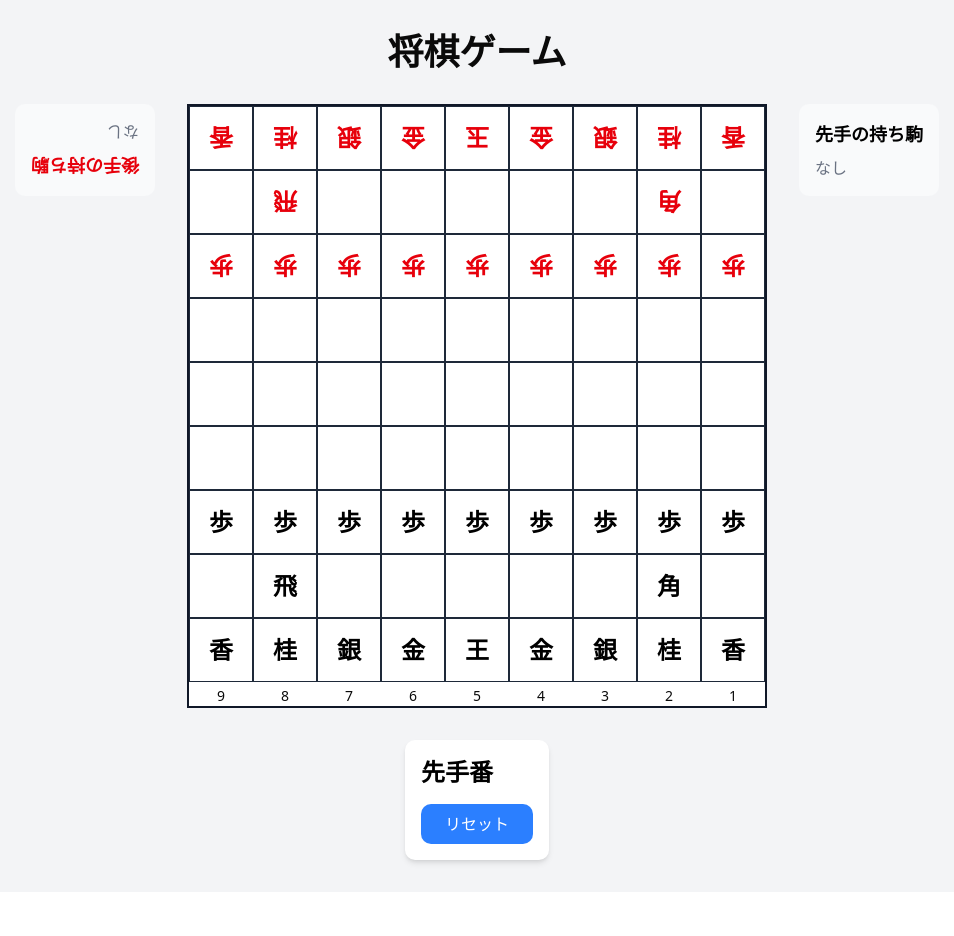
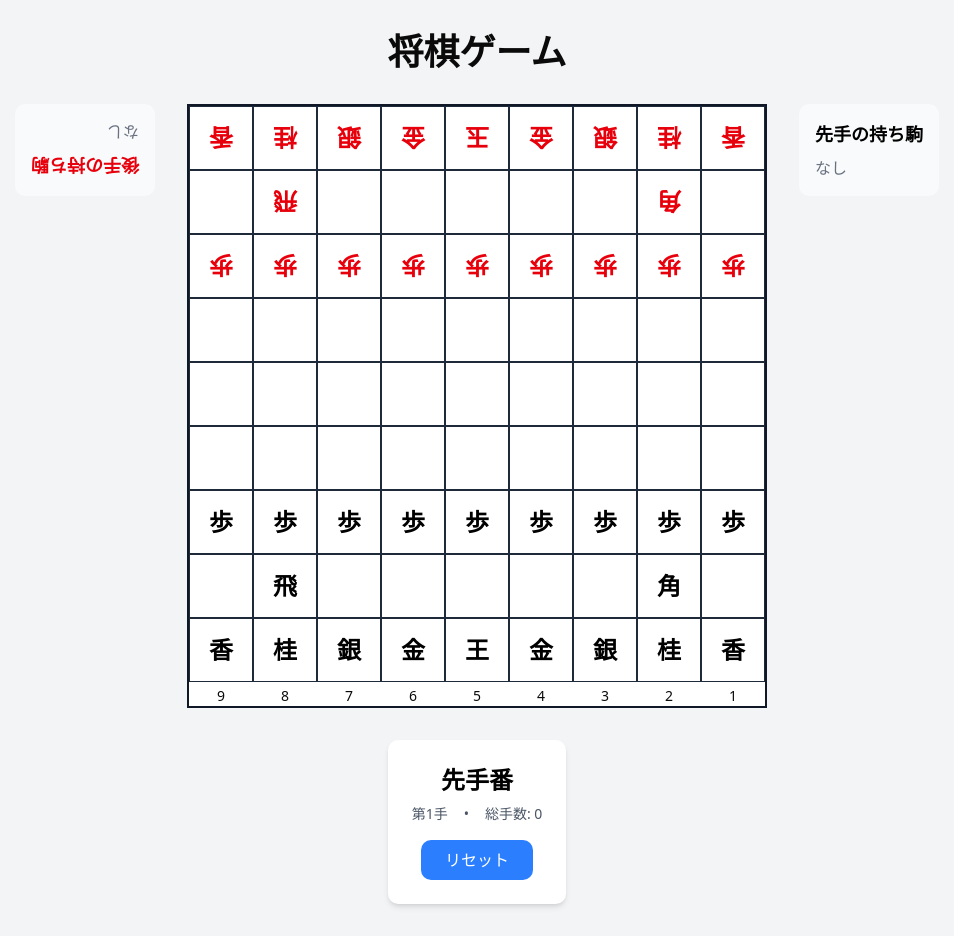
Before and after one commit to SH11235/rshogi, a React (Vite) app in the folder packages/web/: page / in a window 1280 px wide. Shown: the whole page, without its empty margins (163-1117 px from the left). Before the commit the page ends 892 px from the top, so only its background shows below. Built offline with nearby package versions, Linux system fonts and the light colour scheme.

Commit message:
feat: タスク管理セクションを追加し、ゲーム情報コンポーネントに移動履歴を表示

```diff
--- a/packages/web/src/App.tsx
+++ b/packages/web/src/App.tsx
@@ -12,6 +12,7 @@ function App() {
         selectedSquare,
         validMoves,
         gameStatus,
+        moveHistory,
         selectSquare,
         resetGame,
     } = useGameStore();
@@ -48,6 +49,7 @@ function App() {
                     <GameInfo
                         currentPlayer={currentPlayer}
                         gameStatus={gameStatus}
+                        moveHistory={moveHistory}
                         onReset={resetGame}
                     />
                 </div>
--- a/packages/web/src/components/Board.tsx
+++ b/packages/web/src/components/Board.tsx
@@ -25,14 +25,25 @@ export function Board({ board, selectedSquare, validMoves, onSquareClick }: Boar
                 type="button"
                 key={squareKey}
                 className={cn(
-                    "w-16 h-16 border border-gray-800 flex items-center justify-center cursor-pointer transition-all",
+                    "w-16 h-16 border border-gray-800 flex items-center justify-center cursor-pointer transition-all duration-200",
                     "hover:bg-gray-100 focus:outline-none focus:ring-2 focus:ring-blue-500",
-                    isSelected && "bg-blue-200 hover:bg-blue-300",
-                    isValidMove && "bg-green-100 hover:bg-green-200",
+                    // 選択中の駒のハイライト
+                    isSelected && "bg-blue-200 hover:bg-blue-300 ring-2 ring-blue-400",
+                    // 有効な移動先のハイライト
+                    isValidMove &&
+                        !isSelected &&
+                        "bg-green-100 hover:bg-green-200 ring-1 ring-green-300",
+                    // 駒がある場合のホバー効果
+                    piece && !isSelected && !isValidMove && "hover:bg-yellow-50",
                 )}
                 onClick={() => onSquareClick(square)}
+                aria-label={`Square ${row}-${col}${piece ? ` with ${piece.type} piece` : ""}`}
             >
                 {piece && <Piece piece={piece} />}
+                {/* 有効な移動先にドットを表示 */}
+                {isValidMove && !piece && (
+                    <div className="w-3 h-3 bg-green-500 rounded-full opacity-60" />
+                )}
             </button>
         );
     };
--- a/packages/web/src/components/GameInfo.tsx
+++ b/packages/web/src/components/GameInfo.tsx
@@ -1,53 +1,109 @@
 import { cn } from "@/lib/utils";
-import type { GameStatus, Player } from "shogi-core";
+import type { GameStatus, Move, Player } from "shogi-core";
 
 interface GameInfoProps {
     currentPlayer: Player;
     gameStatus: GameStatus;
+    moveHistory: Move[];
     onReset: () => void;
 }
 
-export function GameInfo({ currentPlayer, gameStatus, onReset }: GameInfoProps) {
+export function GameInfo({ currentPlayer, gameStatus, moveHistory, onReset }: GameInfoProps) {
+    const moveCount = moveHistory.length;
+    const turn = Math.floor(moveCount / 2) + 1;
+
     const getStatusMessage = () => {
         switch (gameStatus) {
             case "black_win":
                 return "先手の勝ち！";
             case "white_win":
                 return "後手の勝ち！";
+            case "checkmate":
+                return "詰み";
+            case "check":
+                return `王手！ - ${currentPlayer === "black" ? "先手番" : "後手番"}`;
             case "draw":
                 return "引き分け";
+            case "sennichite":
+                return "千日手";
+            case "perpetual_check":
+                return "連続王手の千日手";
+            case "timeout":
+                return "時間切れ";
+            case "resigned":
+                return "投了";
             default:
                 return currentPlayer === "black" ? "先手番" : "後手番";
         }
     };
 
-    const isGameOver = gameStatus !== "playing";
+    const getStatusColor = () => {
+        switch (gameStatus) {
+            case "black_win":
+            case "white_win":
+                return "text-green-600";
+            case "checkmate":
+            case "check":
+                return "text-red-600";
+            case "draw":
+            case "sennichite":
+            case "perpetual_check":
+                return "text-yellow-600";
+            case "timeout":
+            case "resigned":
+                return "text-gray-600";
+            default:
+                return currentPlayer === "black" ? "text-black" : "text-red-600";
+        }
+    };
+
+    const isGameOver = !["playing", "check"].includes(gameStatus);
 
     return (
-        <div className="p-4 bg-white rounded-lg shadow-md">
-            <div className="mb-4">
-                <h2
-                    className={cn(
-                        "text-2xl font-bold",
-                        currentPlayer === "black" ? "text-black" : "text-red-600",
-                        isGameOver && "text-gray-600",
-                    )}
-                >
+        <div className="p-6 bg-white rounded-lg shadow-md max-w-md mx-auto">
+            {/* ゲーム状態表示 */}
+            <div className="mb-4 text-center">
+                <h2 className={cn("text-2xl font-bold mb-2", getStatusColor())}>
                     {getStatusMessage()}
                 </h2>
+
+                {/* 手数表示 */}
+                <div className="flex justify-center gap-4 text-sm text-gray-600 mb-3">
+                    <span>第{turn}手</span>
+                    <span>•</span>
+                    <span>総手数: {moveCount}</span>
                 </div>
 
+                {/* 追加の状態情報 */}
+                {gameStatus === "check" && (
+                    <div className="text-red-500 text-sm font-medium bg-red-50 px-3 py-1 rounded-full">
+                        🔥 王手がかかっています
+                    </div>
+                )}
+
+                {isGameOver && (
+                    <div className="text-gray-500 text-sm bg-gray-50 px-3 py-1 rounded-full">
+                        ゲーム終了
+                    </div>
+                )}
+            </div>
+
+            {/* 操作ボタン */}
+            <div className="flex gap-2 justify-center">
                 <button
                     type="button"
                     onClick={onReset}
                     className={cn(
                         "px-6 py-2 rounded-lg font-medium transition-colors",
-                    "bg-blue-500 text-white hover:bg-blue-600",
-                    "focus:outline-none focus:ring-2 focus:ring-blue-500",
+                        isGameOver
+                            ? "bg-green-500 text-white hover:bg-green-600 focus:ring-green-500"
+                            : "bg-blue-500 text-white hover:bg-blue-600 focus:ring-blue-500",
+                        "focus:outline-none focus:ring-2 focus:ring-offset-2",
                     )}
                 >
-                {isGameOver ? "もう一度" : "リセット"}
+                    {isGameOver ? "新しいゲーム" : "リセット"}
                 </button>
+            </div>
         </div>
     );
 }
--- a/packages/web/src/components/Piece.tsx
+++ b/packages/web/src/components/Piece.tsx
@@ -12,9 +12,10 @@ export function Piece({ piece }: PieceProps) {
     return (
         <div
             className={cn(
-                "w-14 h-14 flex items-center justify-center text-2xl font-bold rounded",
+                "w-14 h-14 flex items-center justify-center text-2xl font-bold rounded transition-all duration-200",
                 piece.owner === "black" ? "text-black" : "text-red-600 rotate-180",
-                isPromoted && "bg-yellow-100",
+                isPromoted && "bg-yellow-100 border border-yellow-300",
+                "select-none pointer-events-none", // 駒自体はクリック不可、親のボタンがハンドル
             )}
         >
             {display}
--- a/packages/web/src/stores/gameStore.ts
+++ b/packages/web/src/stores/gameStore.ts
@@ -38,7 +38,13 @@ export const useGameStore = create<GameState>((set, get) => ({
     gameStatus: "playing",
 
     selectSquare: (square: Square) => {
-        const { board, currentPlayer, selectedSquare } = get();
+        const { board, currentPlayer, selectedSquare, gameStatus } = get();
+
+        // ゲーム終了時は操作不可
+        if (gameStatus !== "playing" && gameStatus !== "check") {
+            return;
+        }
+
         const squareKey = `${square.row}${square.column}` as keyof Board;
         const piece = board[squareKey];
 
@@ -50,9 +56,18 @@ export const useGameStore = create<GameState>((set, get) => ({
 
         // 自分の駒を選択
         if (piece && piece.owner === currentPlayer) {
-            const moves = generateMoves(board, square);
-            const validMoves = moves.map((m) => m.to);
-            set({ selectedSquare: square, validMoves });
+            try {
+                const moves = generateMoves(board, square);
+                const validMoves = moves.map((m) => m.to);
+                set({ selectedSquare: square, validMoves });
+                console.log(
+                    `Selected piece at ${square.row}${square.column}, valid moves:`,
+                    validMoves,
+                );
+            } catch (error) {
+                console.error("Error generating moves:", error);
+                set({ selectedSquare: null, validMoves: [] });
+            }
         }
         // 移動先を選択
         else if (selectedSquare) {
@@ -61,8 +76,18 @@ export const useGameStore = create<GameState>((set, get) => ({
                 (m) => m.row === square.row && m.column === square.column,
             );
             if (isValidMove) {
+                console.log(
+                    `Making move from ${selectedSquare.row}${selectedSquare.column} to ${square.row}${square.column}`,
+                );
                 get().makeMove(selectedSquare, square);
+            } else {
+                // 無効な移動先を選択した場合、選択を解除
+                set({ selectedSquare: null, validMoves: [] });
             }
+        }
+        // 何も選択していない状態で空のマス或いは相手の駒をクリック
+        else {
+            set({ selectedSquare: null, validMoves: [] });
         }
     },
 
@@ -89,11 +114,13 @@ export const useGameStore = create<GameState>((set, get) => ({
             const result = applyMove(board, hands, currentPlayer, move);
             const nextPlayer = currentPlayer === "black" ? "white" : "black";
 
-            // チェックメイト判定
+            // ゲーム状態判定
             let newStatus: GameStatus = "playing";
             if (isInCheck(result.board, nextPlayer)) {
                 if (isCheckmate(result.board, result.hands, nextPlayer)) {
-                    newStatus = currentPlayer === "black" ? "black_win" : "white_win";
+                    newStatus = "checkmate";
+                } else {
+                    newStatus = "check";
                 }
             }
 
```
Also changed, not shown: packages/web/.claude/quick-reference.md, packages/web/.claude/task-list.md (added), 1 other file (tests, documents, lock files or other folders). Lines whose indentation alone changed are shown as unchanged.
